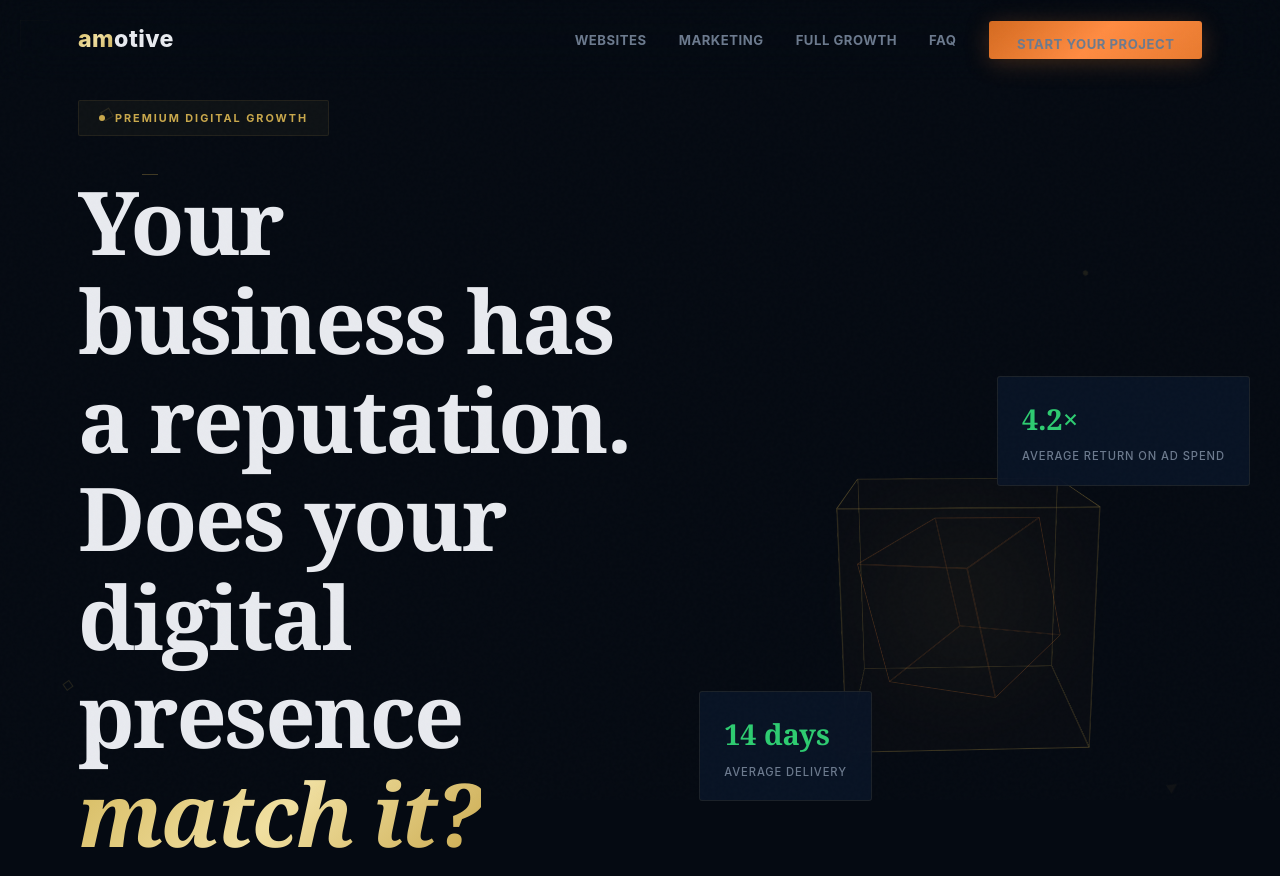
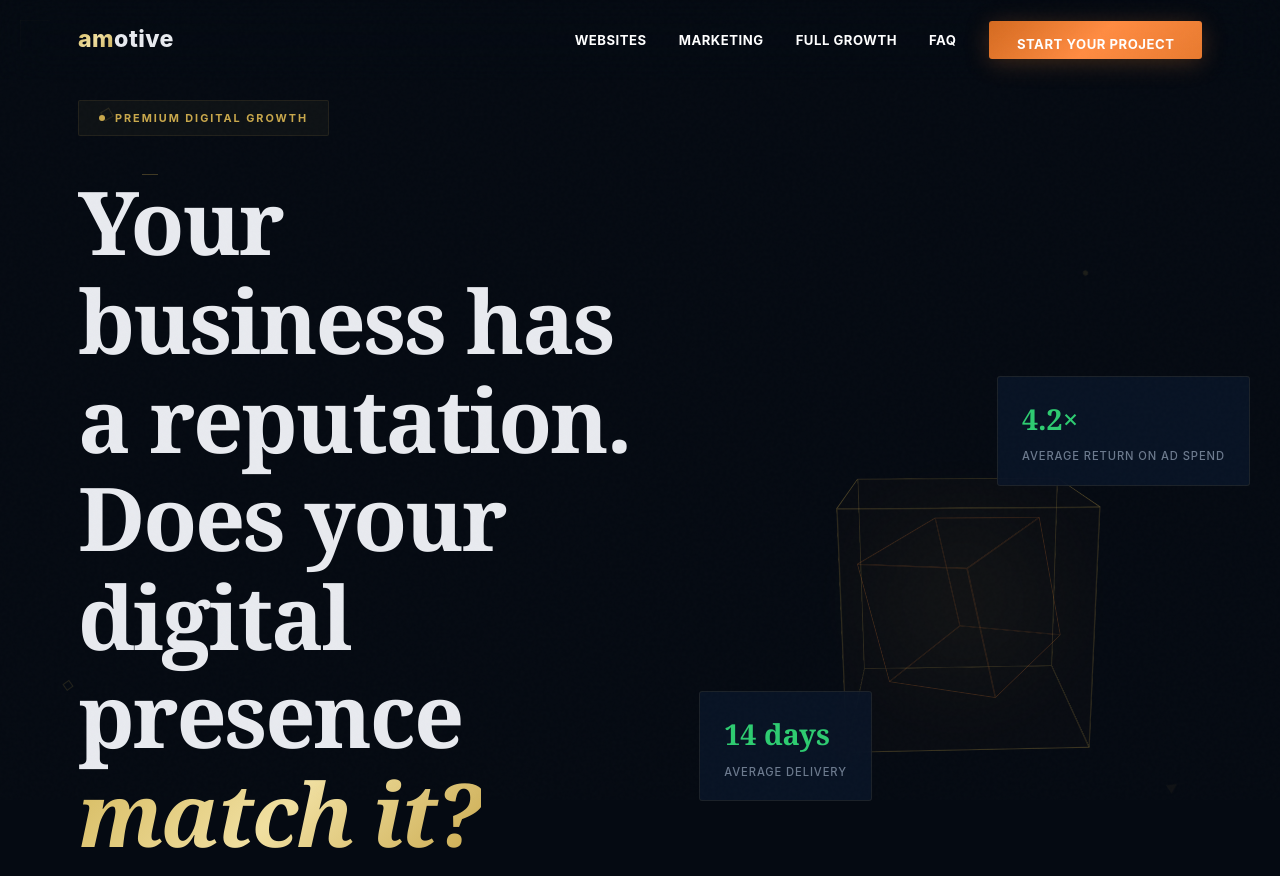
Before and after one commit to amotiove/amotive, a plain HTML site: page index.html in a window 1280 px wide. Shown: the top 876 px of the page. Drawn offline with Linux system fonts and the light colour scheme.

Commit message:
Fix nav links: white text for visibility

```diff
--- a/index.html
+++ b/index.html
@@ -354,7 +354,7 @@
 }
 .nav-links { display: flex; gap: 32px; align-items: center; list-style: none; }
 .nav-links a {
-  color: var(--steel); text-decoration: none;
+  color: white; text-decoration: none;
   font-size: 0.82rem; font-weight: 700;
   letter-spacing: 0.04em; text-transform: uppercase;
   transition: all 0.3s cubic-bezier(0.25, 0.46, 0.45, 0.94);
```
